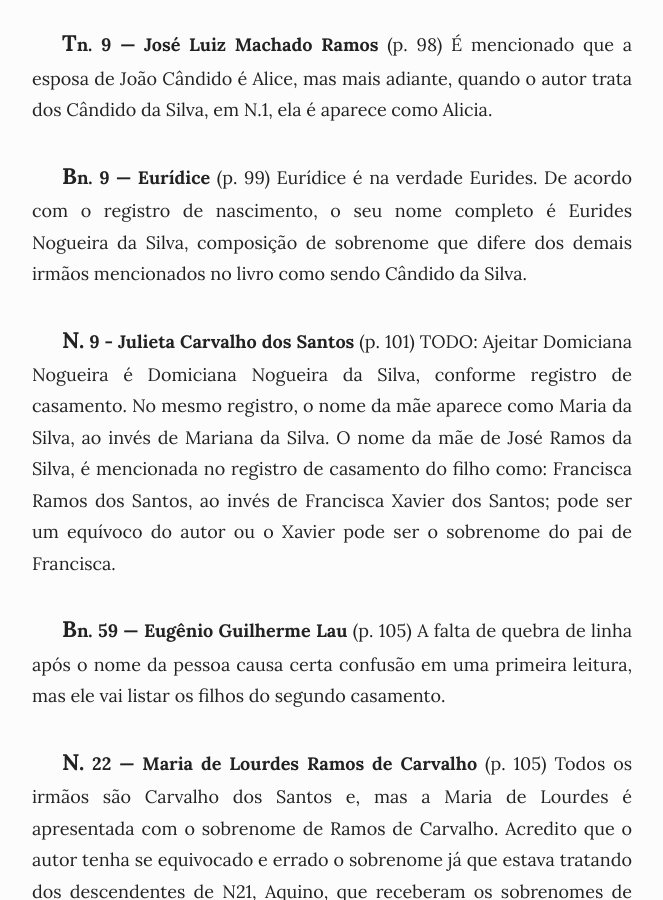
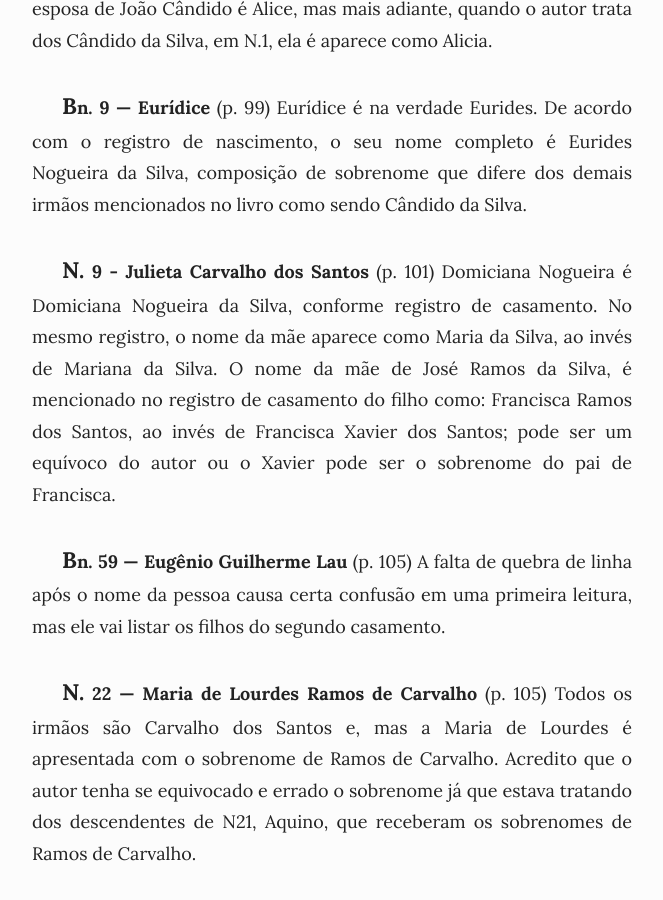
Before and after one commit to flaviodut/antepassados, a Jekyll site: the page built from _posts/2022-05-15-sobre-o-livro-o-caminho-novo-povoadores-do-bananal-de-pindaro-de-carvalho-rodrigues.md, in a window 1280 px wide and 900 px high, scrolled down 9722 px. Shown: the whole window, without its empty margins (308-971 px from the left). Built offline with Jekyll 4.4.1, drawn with Linux system fonts in a browser that asks for light colours; nearby versions of some CDN libraries; comment, search, counter and statistics services are not loaded; some of the changed text lies outside the part shown.

Commit message:
feat: Update post

```diff
--- a/_posts/2022-05-15-sobre-o-livro-o-caminho-novo-povoadores-do-bananal-de-pindaro-de-carvalho-rodrigues.md
+++ b/_posts/2022-05-15-sobre-o-livro-o-caminho-novo-povoadores-do-bananal-de-pindaro-de-carvalho-rodrigues.md
@@ -125,9 +123,8 @@ Não duvido da fertilidade do casal, mas são listados vinte (!!!) filhos para o
 Eurídice é na verdade Eurides. De acordo com o registro de nascimento, o seu nome completo é Eurides Nogueira da Silva, composição de sobrenome que difere dos demais irmãos mencionados no livro como sendo Cândido da Silva.
 
 **N. 9 - Julieta Carvalho dos Santos** (p. 101)
-TODO: Ajeitar
 Domiciana Nogueira é Domiciana Nogueira da Silva, conforme registro de casamento. No mesmo registro, o nome da mãe aparece como Maria da Silva, ao invés de Mariana da Silva.
-O nome da mãe de José Ramos da Silva, é mencionada no registro de casamento do filho como: Francisca Ramos dos Santos, ao invés de Francisca Xavier dos Santos; pode ser um equívoco do autor ou o Xavier pode ser o sobrenome do pai de Francisca.
+O nome da mãe de José Ramos da Silva, é mencionado no registro de casamento do filho como: Francisca Ramos dos Santos, ao invés de Francisca Xavier dos Santos; pode ser um equívoco do autor ou o Xavier pode ser o sobrenome do pai de Francisca.
 
 **Bn. 59 — Eugênio Guilherme Lau** (p. 105)
 A falta de quebra de linha após o nome da pessoa causa certa confusão em uma primeira leitura, mas ele vai listar os filhos do segundo casamento.
```
Also changed, not shown: other parts of _posts/2022-05-15-sobre-o-livro-o-caminho-novo-povoadores-do-bananal-de-pindaro-de-carvalho-rodrigues.md (+0 -2 lines).
